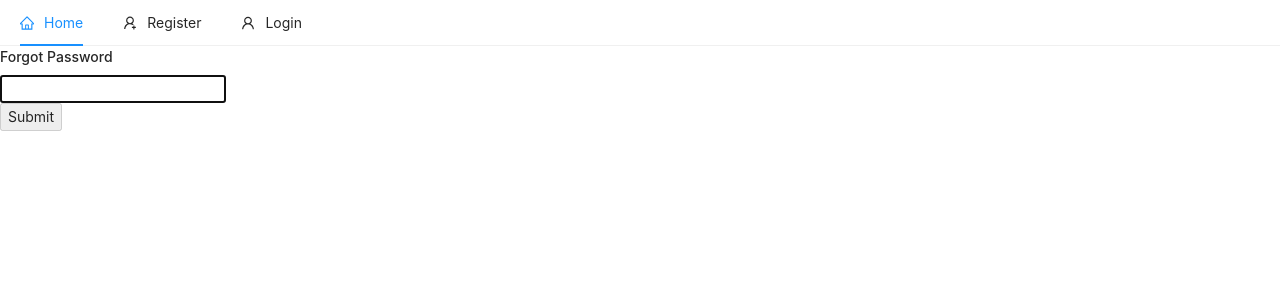
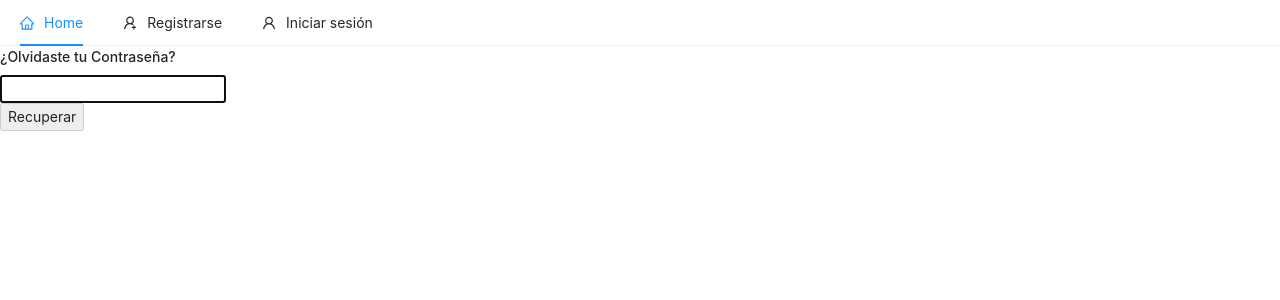
Before and after one commit to JaimeSolisS/presupuestos, a React (Create React App) app in the folder client/: page /forgot/password in a window 1280 px wide. Shown: the top 300 px of the page. Built offline with nearby package versions, Linux system fonts and the light colour scheme; no server answers.

Commit message:
Style translate texts to spanish

```diff
--- a/client/src/components/nav/Header.js
+++ b/client/src/components/nav/Header.js
@@ -50,13 +50,13 @@ const Header = () => {
 
         {!user && (
               <Item key="register" icon={<UserAddOutlined />} className="float-right">
-              <Link to = "/register">Register</Link>
+              <Link to = "/register">Registrarse</Link>
               </Item>
         )}
 
         {!user && (
              <Item key="login" icon={<UserOutlined />} className="float-right">
-             <Link to = "/login">Login</Link>
+             <Link to = "/login">Iniciar sesión</Link>
              </Item>
 
         )}
--- a/client/src/pages/auth/ForgotPassword.js
+++ b/client/src/pages/auth/ForgotPassword.js
@@ -28,7 +28,7 @@ const ForgotPassword = ({ history }) => {
         .then(() => {
           setEmail("");
           setLoading(false);
-          toast.success("Check your email for password reset");
+          toast.info("Se ha enviado un link a tu correo para cambiar tu contraseña. Por favor revísalo");
         })
         .catch((error) => {
           setLoading(false);
@@ -39,11 +39,7 @@ const ForgotPassword = ({ history }) => {
 
     return (
       <div>
-        {loading ? (
-          <h4>Loading</h4>
-        ) : (
-          <h4>Forgot Password</h4>
-        )}
+        {loading ? (<h4>Espera...</h4>): (<h4>¿Olvidaste tu Contraseña?</h4>)}
 
         <form onSubmit={handleSubmit}>
           <input
@@ -55,7 +51,7 @@ const ForgotPassword = ({ history }) => {
           />
           <br />
           <button disabled={!email}>
-            Submit
+            Recuperar
           </button>
         </form>
       </div>
--- a/client/src/pages/auth/Login.js
+++ b/client/src/pages/auth/Login.js
@@ -61,10 +61,10 @@ import {Link} from 'react-router-dom'
         />
 
         <button onClick={handleSubmit} type="submit" className="btn btn-raised" disabled={!email || password.length < 6}>
-            Login
+            ENTRAR
         </button>
 
-        <Link to= "forgot/password" className="float-right text-danger">Forgot Password</Link>
+        <Link to= "forgot/password" className="float-right text-danger">¿Olvidaste tu Contraseña?</Link>
 
     </form>
 );
@@ -74,7 +74,7 @@ import {Link} from 'react-router-dom'
             <div className="row">
                 <div className="col-md-6 offset-md-3">
 
-                    <h4>Login</h4>
+                    <h4>Iniciar Sesión</h4>
 
 
                     {loginForm()}
--- a/client/src/pages/auth/Register.js
+++ b/client/src/pages/auth/Register.js
@@ -26,13 +26,13 @@ import {useSelector} from 'react-redux'
         };
 
         if (!email){
-            toast.error("Email required");
+            toast.error("Email requerido");
             return;
         }
 
         await auth.sendSignInLinkToEmail(email, config);
         toast.info(
-            `Correo enviado a ${email}. Da click en el enlace para finalizar tu registro.`);
+            `Correo enviado a ${email}. Da click en el enlace para continuar tu registro.`);
 
             //hay que guardar el email en local storage para que no tener que meter otro.
             window.localStorage.setItem('emailForRegistration', email)
@@ -50,7 +50,7 @@ import {useSelector} from 'react-redux'
         />
 
         <button type="submit" className="btn btn-raised">
-            Register
+            Registrarse
         </button>
 
     </form>
@@ -61,7 +61,7 @@ import {useSelector} from 'react-redux'
             <div className="row">
                 <div className="col-md-6 offset-md-3">
 
-                    <h4>Register</h4>
+                    <h4>Registrarse</h4>
 
 
                     {registerForm()}
```
